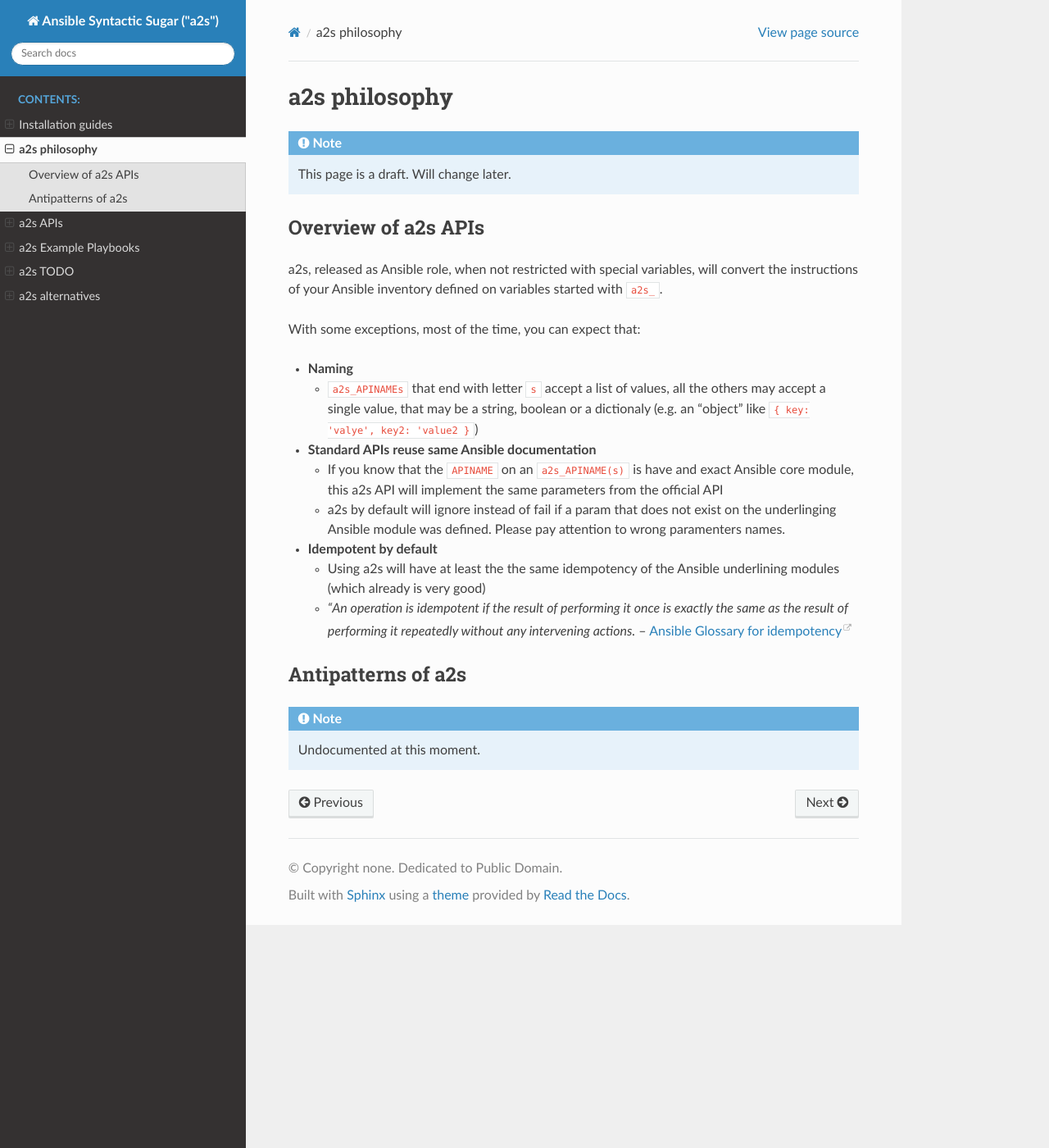
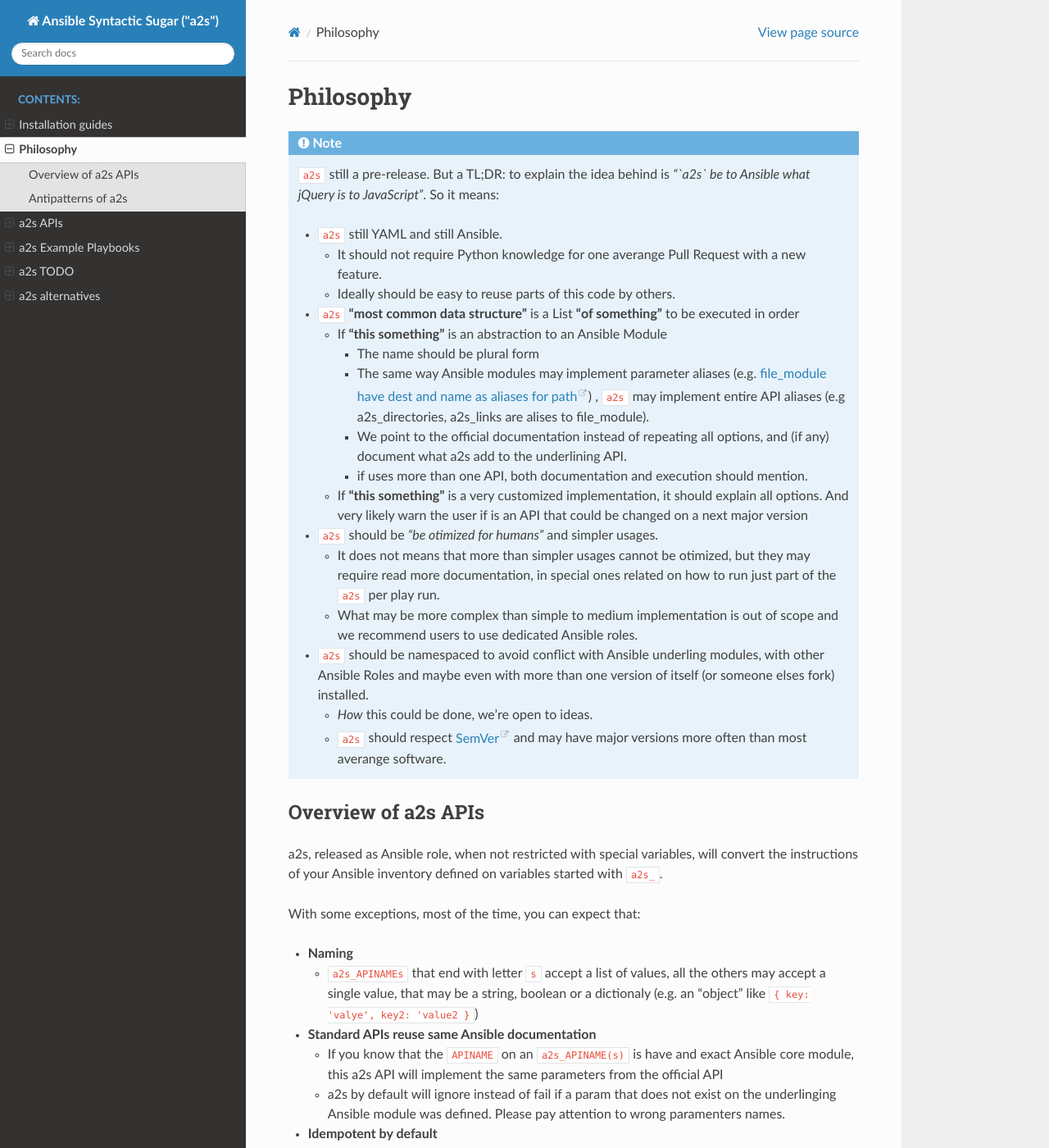
Before and after one commit to fititnt/ansible-syntactic-sugar, a Sphinx documentation site: the page built from docs/philosophy.rst, in a window 1280 px wide and 1400 px high. Shown: the whole window at 82% size. Built offline with Sphinx 7.4.7 and the Read the Docs theme 2.0.0, drawn with Linux system fonts in a browser that asks for light colours.

Commit message:
docs: TLDR on philosophy; Added custom CSS to reduce spaces on nested lists

```diff
--- /dev/null
+++ b/docs/_static/custom.css
@@ -0,0 +1,4 @@
+ul.simple p {
+    /* margin-block-start: 0em; */
+    margin-bottom: 0px !important;
+}
--- a/docs/api.rst
+++ b/docs/api.rst
@@ -15,10 +15,13 @@ a2s APIs
 
   <hr />
 
+.. _ref-standard-apis:
 
 *************
 Standard APIs
 *************
+
+
 
 `a2s_copies`
 ============
--- a/docs/conf.py
+++ b/docs/conf.py
@@ -75,8 +75,14 @@ html_theme_options = {
 # so a file named "default.css" will overwrite the builtin "default.css".
 html_static_path = ['_static']
 
+html_css_files = [
+    # 'css/custom.css',
+    'custom.css',
+]
+
 def setup(app):
     app.add_stylesheet("css/theme.css")
+    app.add_stylesheet("css/custom.css")
 
 
 # See https://www.sphinx-doc.org/en/master/usage/configuration.html?highlight=master_doc
--- a/docs/philosophy.rst
+++ b/docs/philosophy.rst
@@ -1,12 +1,60 @@
 .. include:: Includes.txt
 
 ##################
-a2s philosophy
+Philosophy
 ##################
 
 .. note::
 
-  This page is a draft. Will change later.
+  `a2s` still a pre-release. But a TL;DR: to explain the idea behind is *"`a2s`
+  be to Ansible what jQuery is to JavaScript"*. So it means:
+
+  - `a2s` still YAML and still Ansible.
+
+    - It should not require Python knowledge for one averange Pull Request with
+      a new feature.
+    - Ideally should be easy to reuse parts of this code by others.
+
+  - `a2s` **"most common data structure"** is a List **"of something"** to be
+    executed in order
+
+    - If **"this something"** is an abstraction to an Ansible Module
+
+      - The name should be plural form
+      - The same way Ansible modules may implement parameter aliases (e.g. `file_module
+        have dest and name as aliases for path <https://docs.ansible.com/ansible/latest/modules/file_module.html>`_)
+        , `a2s` may implement entire API aliases (e.g a2s_directories, a2s_links
+        are alises to file_module).
+      - We point to the official documentation instead of repeating all options,
+        and (if any) document what a2s add to the underlining API.
+      - if uses more than one API, both documentation and execution should
+        mention.
+
+    - If **"this something"** is a very customized implementation, it should
+      explain all options. And very likely warn the user if is an API that could
+      be changed on a next major version
+
+  - `a2s` should be *"be otimized for humans"* and simpler usages.
+
+    - It does not means that more than simpler usages cannot be otimized, but
+      they may require read more documentation, in special ones related on how
+      to run just part of the `a2s` per play run.
+    - What may be more complex than simple to medium implementation is out of
+      scope and we recommend users to use dedicated Ansible roles.
+
+  - `a2s` should be namespaced to avoid conflict with Ansible underling modules,
+    with other Ansible Roles and maybe even with more than one version of itself
+    (or someone elses fork) installed.
+
+    - *How* this could be done, we're open to ideas.
+    - `a2s` should respect `SemVer <https://semver.org/>`_ and may have major
+      versions more often than most averange software.
+
+
+..
+  (This is a source code comment)
+  - `a2s` can be less strict than Ansible modules if this makes more easy to use
+  - `a2s` license is Public Domain.
 
 
 ********************
```
Also changed, not shown: docs/alternatives.rst (+8 -3 lines), 2 other files.
